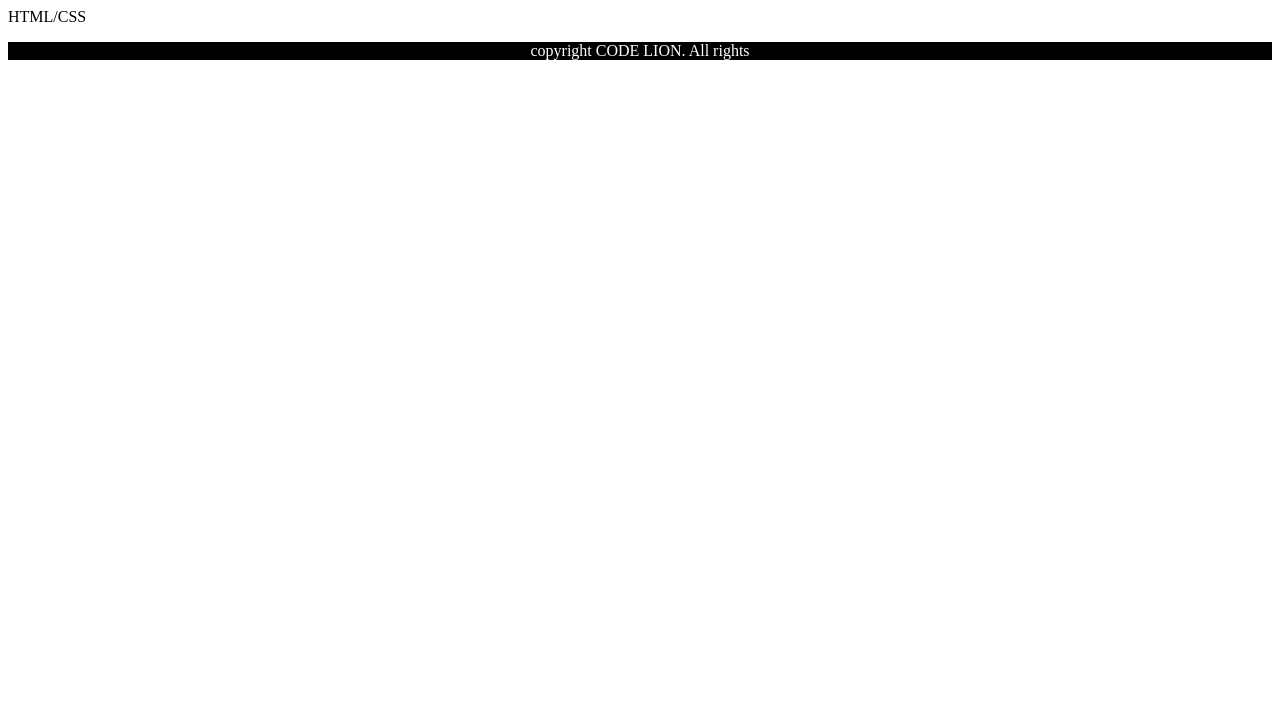
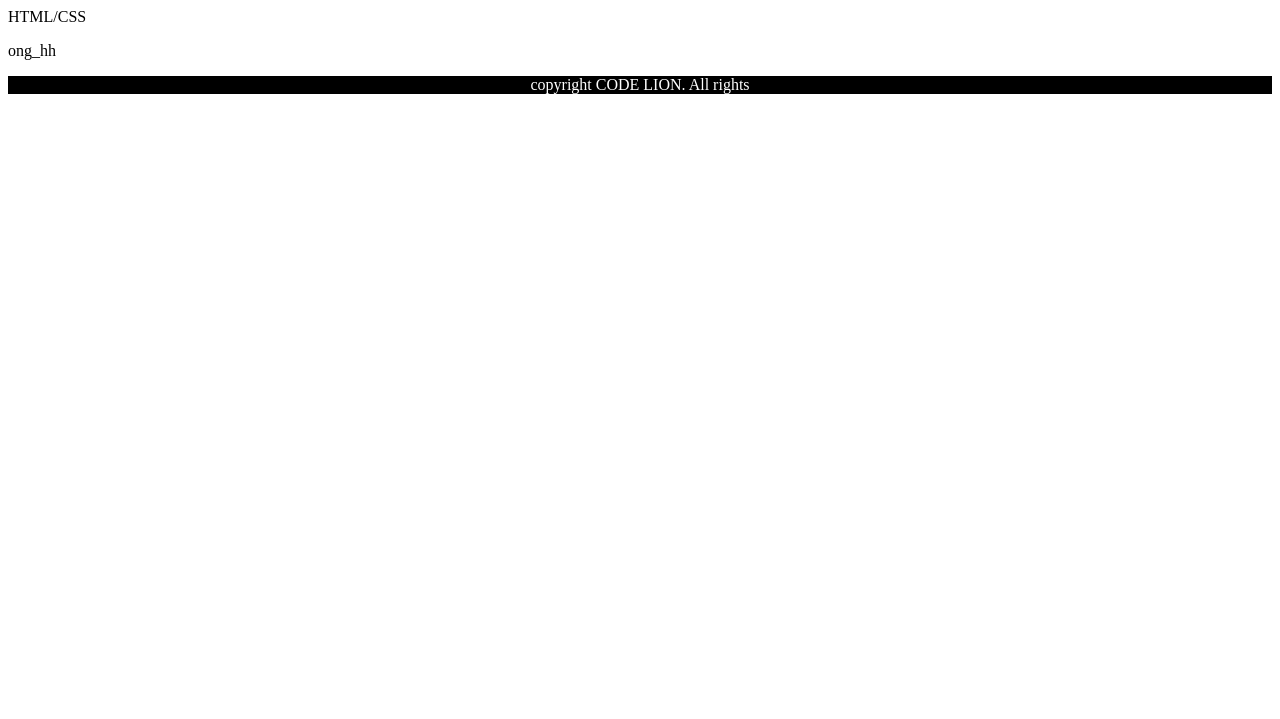
Before and after one commit to hinhyu/LikeLion9, a plain HTML site: page 1.HTML&CSS/index.html in a window 1280 px wide. Shown: the part 81-800 px from the top of the page. Drawn offline with Linux system fonts and the light colour scheme.

Commit message:
html&css2

```diff
--- a/1.HTML&CSS/index.html
+++ b/1.HTML&CSS/index.html
@@ -10,6 +10,7 @@
 <body>
     <h1>홍인혜</h1>
     <p>HTML/CSS</p>
+    <p>ong_hh</p>
     <footer>copyright CODE LION. All rights</footer>
 </body>
 </html>
```
